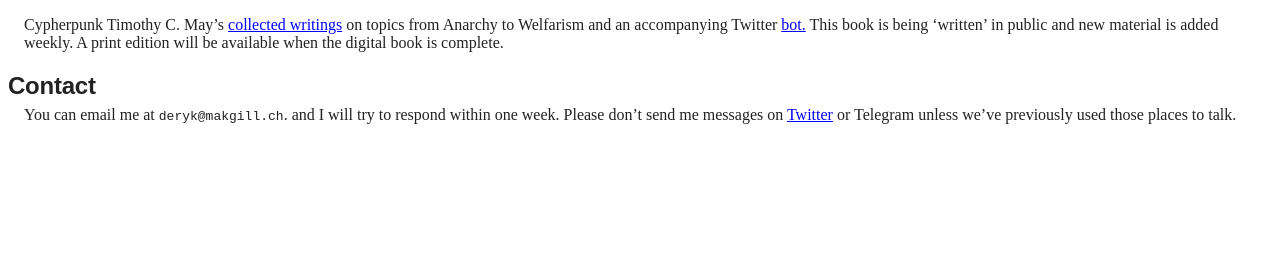
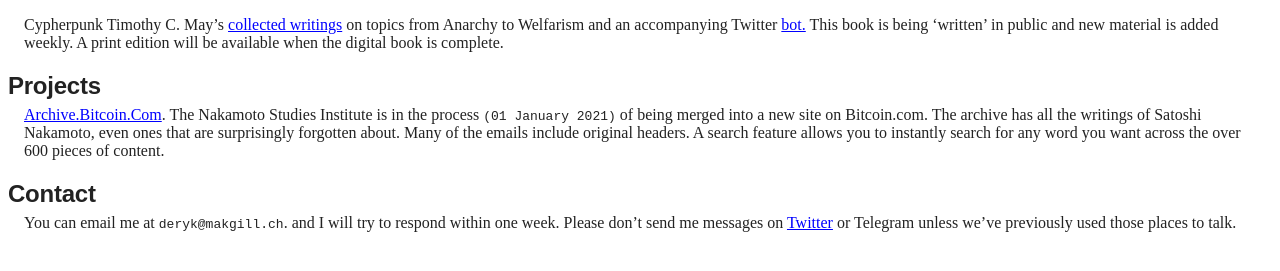
Before and after one commit to wakgill/deryk, a Jekyll site: the page built from index.md, in a window 1280 px wide, cut to the strip 628-899 px from the top of the page. Built offline with Jekyll 4.4.1, drawn with Linux system fonts in a browser that asks for light colours.

Commit message:
Update index.md

```diff
--- a/index.md
+++ b/index.md
@@ -31,6 +31,10 @@ I've been [asked](https://twitter.com/wakgill/status/1342591943969271809) <code>
 
 Cypherpunk Timothy C. May's [collected writings](/deryk/tcm) on topics from Anarchy to Welfarism and an accompanying Twitter [bot.](https://twitter.com/timothycmay) This book is being 'written' in public and new material is added weekly. A print edition will be available when the digital book is complete.
 
+## Projects
+
+[Archive.Bitcoin.Com](/wakgill/bitcoin-archive). The Nakamoto Studies Institute is in the process <code>(01 January 2021)</code> of being merged into a new site on Bitcoin.com. The archive has all the writings of Satoshi Nakamoto, even ones that are surprisingly forgotten about. Many of the emails include original headers. A search feature allows you to instantly search for any word you want across the over 600 pieces of content.
+
 ## Contact
 
 You can email me at <code>deryk@makgill.ch</code>. and I will try to respond within one week. Please don't send me messages on [Twitter](https://twitter.com/wakgill) or Telegram unless we've previously used those places to talk.
```
